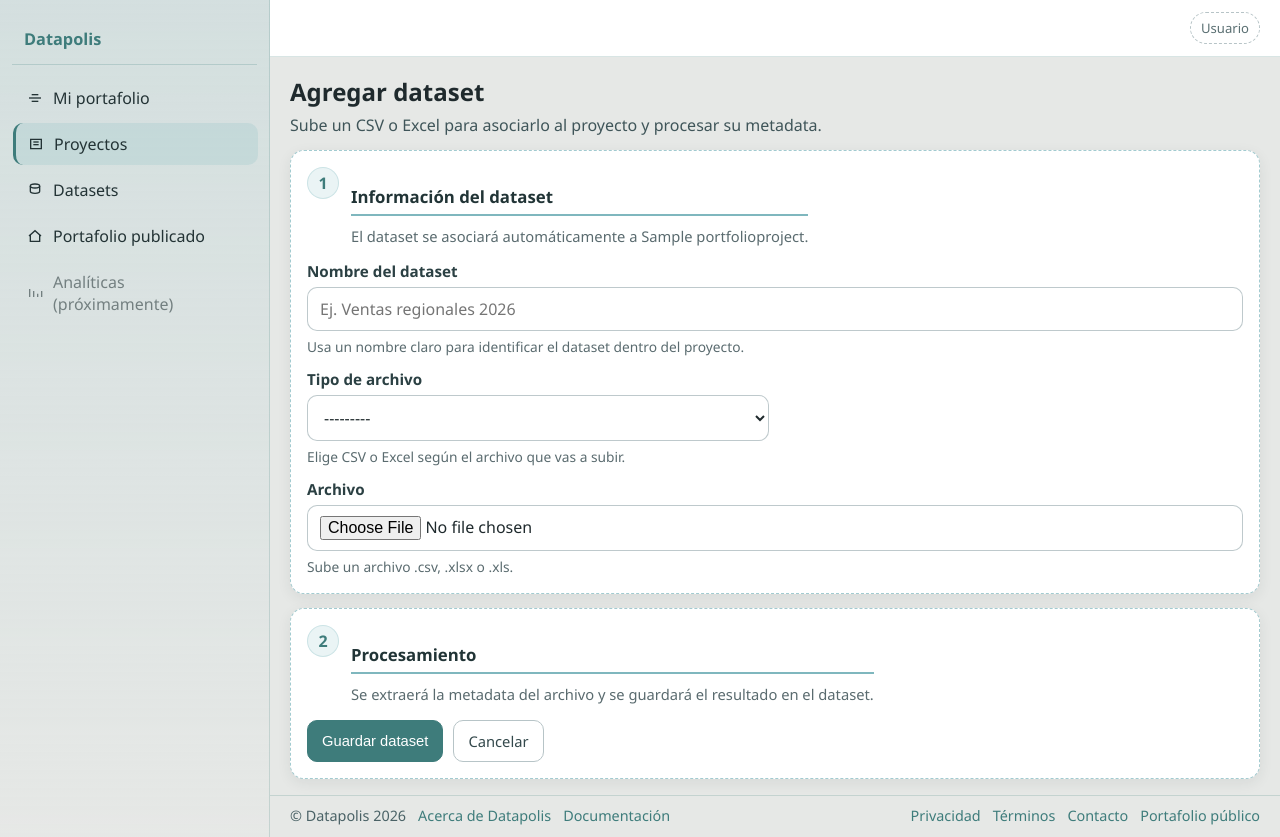
After one commit to jpierre09/datapolis, a Django app: a page that uses apps/dashboard/templates/dashboard/dataset_create.html in a window 1280 px wide. The commit adds this page. Run offline with Django 5.2, Linux system fonts and the light colour scheme; tables that the repository leaves empty hold one stand-in row (values such as "Sample post").

Commit message:
Add dashboard dataset upload

```diff
--- a/apps/dashboard/forms.py
+++ b/apps/dashboard/forms.py
@@ -1,5 +1,6 @@
 from django import forms
 
+from apps.data_sources.models import DataSource
 from apps.portfolio_projects.models import PortfolioProject
 
 
@@ -66,3 +67,35 @@ class ProjectCreateForm(forms.ModelForm):
 
             existing_classes = field.widget.attrs.get("class", "")
             field.widget.attrs["class"] = f"{existing_classes} {widget_class}".strip()
+
+
+class DataSourceUploadForm(forms.ModelForm):
+    class Meta:
+        model = DataSource
+        fields = ["name", "source_type", "file"]
+        labels = {
+            "name": "Nombre del dataset",
+            "source_type": "Tipo de archivo",
+            "file": "Archivo",
+        }
+        help_texts = {
+            "name": "Usa un nombre claro para identificar el dataset dentro del proyecto.",
+            "source_type": "Elige CSV o Excel según el archivo que vas a subir.",
+            "file": "Sube un archivo .csv, .xlsx o .xls.",
+        }
+        widgets = {
+            "name": forms.TextInput(attrs={"placeholder": "Ej. Ventas regionales 2026"}),
+            "source_type": forms.Select(),
+            "file": forms.ClearableFileInput(attrs={"accept": ".csv,.xlsx,.xls"}),
+        }
+
+    def __init__(self, *args, **kwargs):
+        super().__init__(*args, **kwargs)
+
+        for field_name, field in self.fields.items():
+            widget_class = "dashboard-input"
+            if isinstance(field.widget, forms.Select):
+                widget_class = "dashboard-input dashboard-select"
+
+            existing_classes = field.widget.attrs.get("class", "")
+            field.widget.attrs["class"] = f"{existing_classes} {widget_class}".strip()
--- /dev/null
+++ b/apps/dashboard/templates/dashboard/dataset_create.html
@@ -0,0 +1,69 @@
+{% extends "dashboard/base_dashboard.html" %}
+
+{% block title %}{{ page_title }}{% endblock %}
+{% block page_title %}{{ page_heading }}{% endblock %}
+
+{% block dashboard_content %}
+  <header class="page-header">
+    <h2>{{ page_heading }}</h2>
+    <p>{{ page_description }}</p>
+  </header>
+
+  <div class="dashboard-form-shell">
+    <form method="post" enctype="multipart/form-data" class="dashboard-form">
+      {% csrf_token %}
+
+      {% if form.non_field_errors %}
+        <div class="dashboard-form-errors">{{ form.non_field_errors }}</div>
+      {% endif %}
+
+      <section class="dashboard-card dashboard-card-dashed dashboard-form-section">
+        <div class="dashboard-form-section-header">
+          <div class="dashboard-form-section-number">1</div>
+          <div>
+            <h3 class="dashboard-section-title">Información del dataset</h3>
+            <p class="dashboard-form-section-copy">El dataset se asociará automáticamente a {{ project.title }}.</p>
+          </div>
+        </div>
+
+        <div class="dashboard-form-grid">
+          <div class="dashboard-field dashboard-field--full">
+            <label class="dashboard-label" for="{{ form.name.id_for_label }}">{{ form.name.label }}</label>
+            {{ form.name }}
+            <p class="dashboard-help-text">{{ form.name.help_text }}</p>
+            {% for error in form.name.errors %}<p class="dashboard-error">{{ error }}</p>{% endfor %}
+          </div>
+
+          <div class="dashboard-field">
+            <label class="dashboard-label" for="{{ form.source_type.id_for_label }}">{{ form.source_type.label }}</label>
+            {{ form.source_type }}
+            <p class="dashboard-help-text">{{ form.source_type.help_text }}</p>
+            {% for error in form.source_type.errors %}<p class="dashboard-error">{{ error }}</p>{% endfor %}
+          </div>
+
+          <div class="dashboard-field dashboard-field--full">
+            <label class="dashboard-label" for="{{ form.file.id_for_label }}">{{ form.file.label }}</label>
+            {{ form.file }}
+            <p class="dashboard-help-text">{{ form.file.help_text }}</p>
+            {% for error in form.file.errors %}<p class="dashboard-error">{{ error }}</p>{% endfor %}
+          </div>
+        </div>
+      </section>
+
+      <section class="dashboard-card dashboard-card-dashed dashboard-form-section dashboard-form-publication">
+        <div class="dashboard-form-section-header">
+          <div class="dashboard-form-section-number">2</div>
+          <div>
+            <h3 class="dashboard-section-title">Procesamiento</h3>
+            <p class="dashboard-form-section-copy">Se extraerá la metadata del archivo y se guardará el resultado en el dataset.</p>
+          </div>
+        </div>
+
+        <div class="dashboard-form-actions">
+          <button type="submit" class="dashboard-button-primary">{{ submit_label }}</button>
+          <a href="{{ cancel_url }}" class="dashboard-button-secondary">Cancelar</a>
+        </div>
+      </section>
+    </form>
+  </div>
+{% endblock %}
--- a/apps/dashboard/urls.py
+++ b/apps/dashboard/urls.py
@@ -9,5 +9,6 @@ urlpatterns = [
     path("projects/", views.project_list, name="project_list"),
     path("projects/new/", views.project_create, name="project_create"),
     path("projects/<slug:slug>/edit/", views.project_edit, name="project_edit"),
+    path("projects/<slug:slug>/datasets/new/", views.project_add_dataset, name="project_add_dataset"),
     path("projects/<slug:slug>/", views.project_detail, name="project_detail"),
 ]
--- a/apps/dashboard/views.py
+++ b/apps/dashboard/views.py
@@ -5,10 +5,11 @@ from django.utils.text import slugify
 from django.urls import reverse
 
 from apps.data_sources.models import DataSource
+from apps.data_sources.services import extract_metadata
 from apps.data_visualizations.models import ProjectVisualization
 from apps.portfolio_projects.models import PortfolioProject
 
-from .forms import ProjectCreateForm
+from .forms import DataSourceUploadForm, ProjectCreateForm
 
 STATUS_LABELS = {
     PortfolioProject.Status.DRAFT: "Borrador",
@@ -16,6 +17,11 @@ STATUS_LABELS = {
     PortfolioProject.Status.ARCHIVED: "Archivado",
 }
 STATUS_FILTERS = {"all", PortfolioProject.Status.DRAFT, PortfolioProject.Status.PUBLISHED, PortfolioProject.Status.ARCHIVED}
+DATA_SOURCE_STATUS_LABELS = {
+    DataSource.ProcessingStatus.PENDING: "Pendiente",
+    DataSource.ProcessingStatus.PROCESSED: "Procesado",
+    DataSource.ProcessingStatus.FAILED: "Fallido",
+}
 
 
 def _project_form_page_context(*, form, page_title, page_heading, page_description, submit_label, cancel_url, status_note):
@@ -122,10 +128,10 @@ def project_list(request):
 
 
 def project_detail(request, slug):
-    active_data_sources_prefetch = Prefetch(
+    data_sources_prefetch = Prefetch(
         "data_sources",
-        queryset=DataSource.objects.filter(is_active=True).order_by("-uploaded_at"),
-        to_attr="active_data_sources",
+        queryset=DataSource.objects.order_by("-uploaded_at"),
+        to_attr="project_data_sources",
     )
     active_visualizations_prefetch = Prefetch(
         "project_visualizations",
@@ -135,11 +141,15 @@ def project_detail(request, slug):
 
     project = get_object_or_404(
         PortfolioProject.objects.select_related("category", "project_type")
-        .prefetch_related(active_data_sources_prefetch, active_visualizations_prefetch),
+        .prefetch_related(data_sources_prefetch, active_visualizations_prefetch),
         slug=slug,
     )
 
-    main_dataset = project.active_data_sources[0] if project.active_data_sources else None
+    main_dataset = project.project_data_sources[0] if project.project_data_sources else None
+
+    for data_source in project.project_data_sources:
+        data_source.processing_status_label = DATA_SOURCE_STATUS_LABELS.get(data_source.processing_status, data_source.processing_status)
+        data_source.source_type_label = data_source.get_source_type_display()
 
     return render(
         request,
@@ -149,7 +159,7 @@ def project_detail(request, slug):
             "project": project,
             "status_label": STATUS_LABELS.get(project.status, project.status),
             "main_dataset": main_dataset,
-            "datasets_count": len(project.active_data_sources),
+            "datasets_count": len(project.project_data_sources),
             "visualizations_count": len(project.active_visualizations),
         },
     )
@@ -212,6 +222,62 @@ def project_edit(request, slug):
     )
 
 
+def project_add_dataset(request, slug):
+    project = get_object_or_404(PortfolioProject.objects.only("id", "slug", "title"), slug=slug)
+
+    if request.method == "POST":
+        form = DataSourceUploadForm(request.POST, request.FILES)
+        if form.is_valid():
+            data_source = form.save(commit=False)
+            data_source.project = project
+            uploaded_file = form.cleaned_data["file"]
+            data_source.original_filename = uploaded_file.name.rsplit("/", 1)[-1]
+            data_source.processing_status = DataSource.ProcessingStatus.PENDING
+            data_source.processing_error = ""
+            data_source.save()
+
+            try:
+                columns_schema = extract_metadata(data_source)
+                data_source.columns_schema = columns_schema
+                data_source.row_count = columns_schema.get("row_count")
+                data_source.processing_status = DataSource.ProcessingStatus.PROCESSED
+                data_source.processing_error = ""
+            except Exception as exc:
+                data_source.columns_schema = {}
+                data_source.row_count = None
+                data_source.processing_status = DataSource.ProcessingStatus.FAILED
+                data_source.processing_error = f"La extracción de metadata falló: {exc}"
+
+            data_source.save(
+                update_fields=[
+                    "original_filename",
+                    "columns_schema",
+                    "row_count",
+                    "processing_status",
+                    "processing_error",
+                    "updated_at",
+                ]
+            )
+            return redirect("dashboard:project_detail", slug=project.slug)
+    else:
+        form = DataSourceUploadForm()
+
+    return render(
+        request,
+        "dashboard/dataset_create.html",
+        {
+            "dashboard_section": "projects",
+            "project": project,
+            "form": form,
+            "page_title": f"Dashboard | Agregar dataset a {project.title}",
+            "page_heading": "Agregar dataset",
+            "page_description": "Sube un CSV o Excel para asociarlo al proyecto y procesar su metadata.",
+            "submit_label": "Guardar dataset",
+            "cancel_url": reverse("dashboard:project_detail", kwargs={"slug": project.slug}),
+        },
+    )
+
+
 def _build_unique_slug(title):
     base_slug = slugify(title) or "proyecto"
     candidate = base_slug
```
Also changed, not shown: apps/dashboard/templates/dashboard/project_detail.html (+35 -0 lines), static/dashboard/css/dashboard.css (+31 -0 lines), 1 other file.
